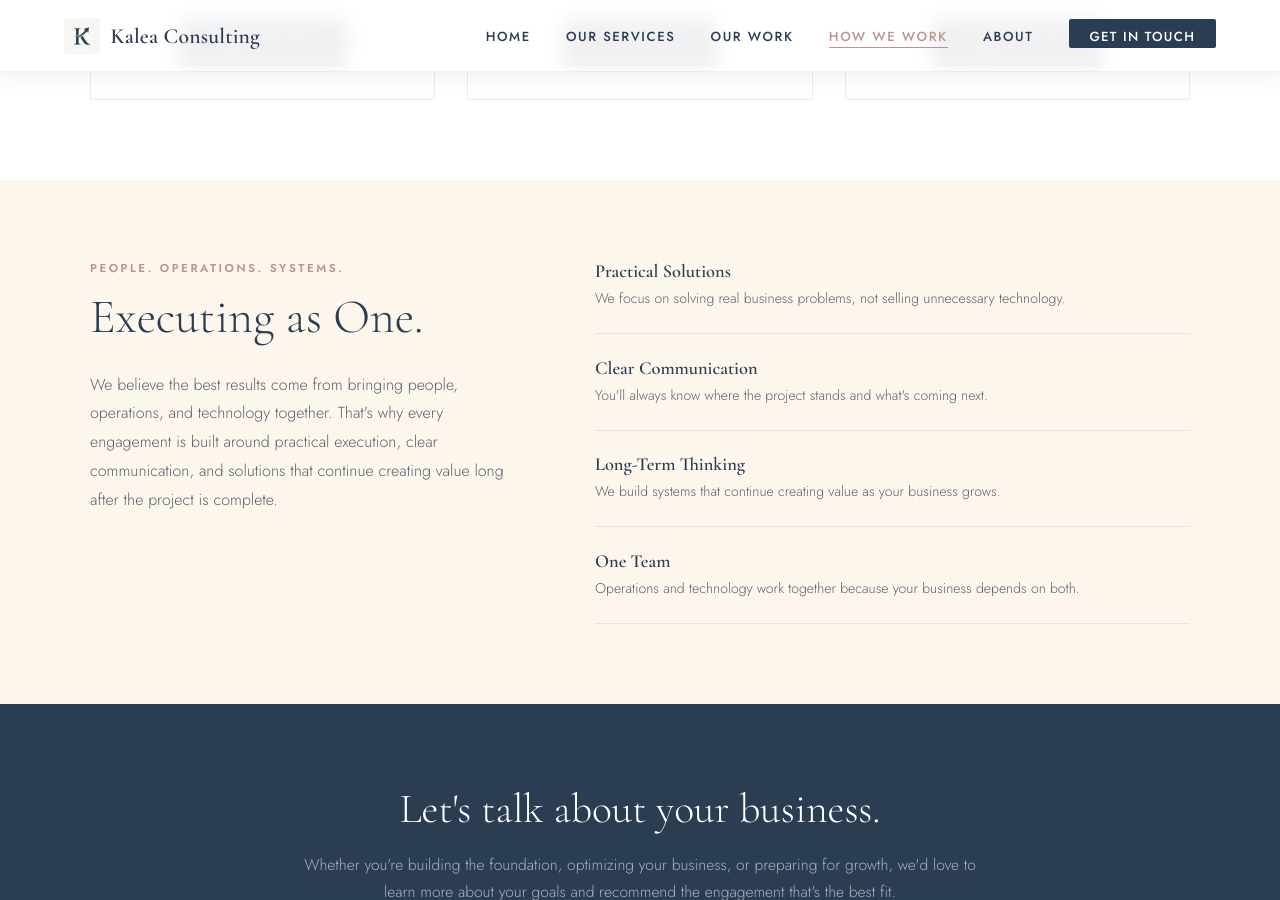
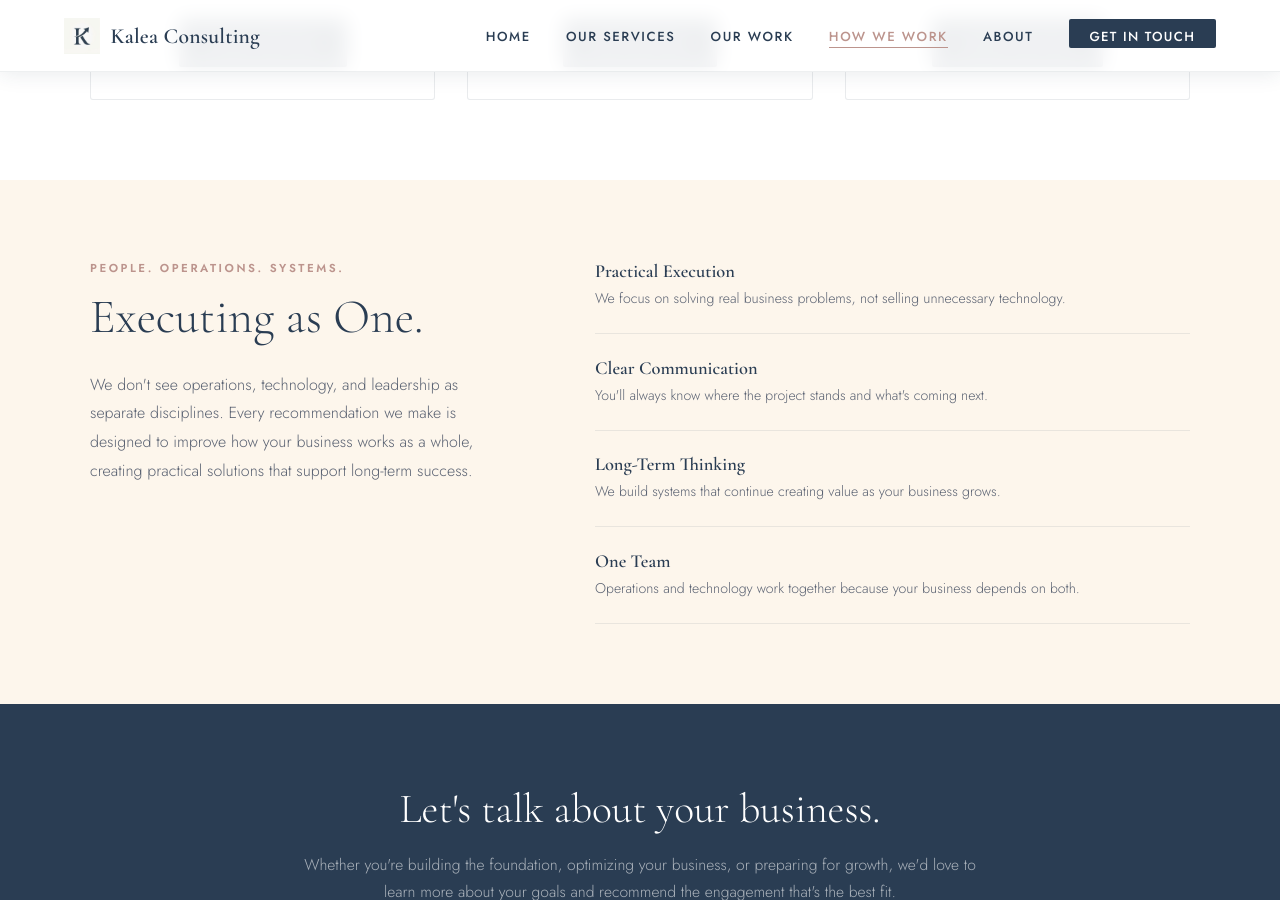
Before and after one commit to Kalea-Consulting/kaleaconsulting, a Jekyll site: the page built from pricing.html, in a window 1280 px wide and 900 px high, scrolled down 1829 px. Built offline with Jekyll 4.4.1, drawn with Linux system fonts in a browser that asks for light colours.

Commit message:
Update pricing.html

```diff
--- a/pricing.html
+++ b/pricing.html
@@ -155,14 +155,14 @@ description: How Kalea Consulting engages — project-based, retainer, and fract
         <p class="section-label">People. Operations. Systems.</p>
         <h2 class="section-heading">Executing as One. </h2>
         <p class="cost-intro">
-          We believe the best results come from bringing people, operations, and technology together.
-          That's why every engagement is built around practical execution, clear communication,
-          and solutions that continue creating value long after the project is complete.
+          We don't see operations, technology, and leadership as separate disciplines.
+          Every recommendation we make is designed to improve how your business works as a whole, creating practical
+          solutions that support long-term success.
         </p>
       </div>
       <div class="cost-factors fade-up" style="transition-delay:0.1s">
         <div class="cost-factor">
-          <span class="factor-title">Practical Solutions</span>
+          <span class="factor-title">Practical Execution</span>
           <span class="factor-desc">We focus on solving real business problems, not selling unnecessary technology.</span>
         </div>
         <div class="cost-factor">
```
